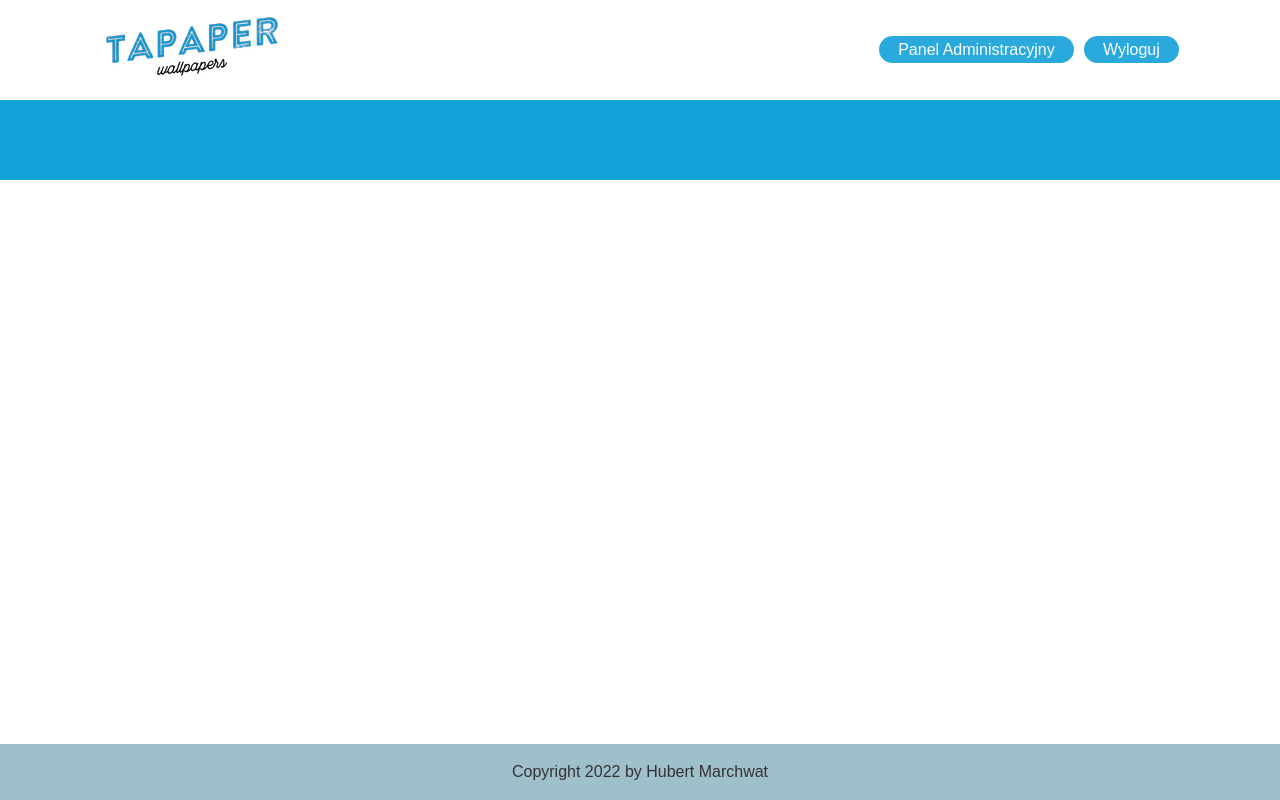
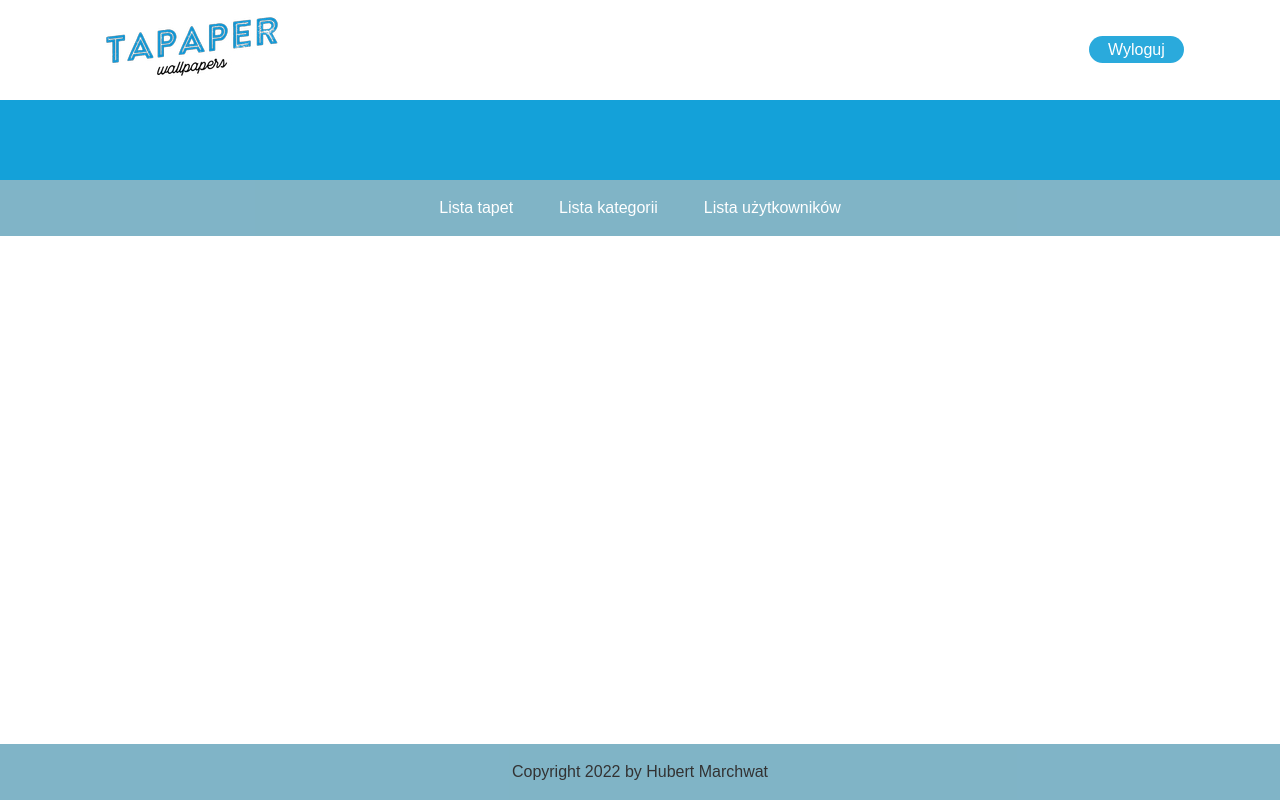
Before and after one commit to Hubo1998/TapaperWallpapersite, a PHP site: page /category.php?id=1 in a window 1280 px wide. Run offline with PHP 8.4, Linux system fonts and the light colour scheme; the visitor is signed in with stand-in values (Sample User, id 1); data that the repository does not hold is empty.

Commit message:
Dodanie panelu administracyjnego, pobieranie obrazków, obsługa błędów.

```diff
--- a/Login.php
+++ b/Login.php
@@ -13,7 +13,7 @@
 <body>
     <?php require __DIR__ . "/layout/header.php"; ?>
 
-    <form action="checklogin.php" method="post">
+    <form action="/supportfiles/checklogin.php" method="post">
         <div class="imgcontainer">
             <img src="images/avatar.png" alt="avatar picture" class="avatar">
         </div>
--- a/adminpanel/categoryadd.php
+++ b/adminpanel/categoryadd.php
@@ -11,7 +11,8 @@
 </head>
 
 <body>
-    <?php require __DIR__ . "../../layout/header.php"; ?>
+    <?php require __DIR__ . "../../layout/header.php";
+    if($_SESSION['login']!='OK'){header("Location: /index.php");}?>
 
     <?php require __DIR__ . "../../layout/footer.php"; ?>
 </body>
--- a/adminpanel/categorylist.php
+++ b/adminpanel/categorylist.php
@@ -11,7 +11,8 @@
 </head>
 
 <body>
-    <?php require __DIR__ . "../../layout/header.php"; ?>
+    <?php require __DIR__ . "../../layout/header.php";
+    if($_SESSION['login']!='OK'){header("Location: /index.php");}?>
 
     <?php require __DIR__ . "../../layout/footer.php"; ?>
 </body>
--- a/adminpanel/useradd.php
+++ b/adminpanel/useradd.php
@@ -11,7 +11,8 @@
 </head>
 
 <body>
-    <?php require __DIR__ . "../../layout/header.php"; ?>
+    <?php require __DIR__ . "../../layout/header.php";
+    if($_SESSION['login']!='OK'){header("Location: /index.php");}?>
 
     <?php require __DIR__ . "../../layout/footer.php"; ?>
 </body>
--- a/adminpanel/userlist.php
+++ b/adminpanel/userlist.php
@@ -11,7 +11,8 @@
 </head>
 
 <body>
-    <?php require __DIR__ . "../../layout/header.php"; ?>
+    <?php require __DIR__ . "../../layout/header.php";
+    if($_SESSION['login']!='OK'){header("Location: /index.php");}?>
 
     <?php require __DIR__ . "../../layout/footer.php"; ?>
 </body>
--- a/adminpanel/wallpaperadd.php
+++ b/adminpanel/wallpaperadd.php
@@ -11,7 +11,8 @@
 </head>
 
 <body>
-    <?php require __DIR__ . "../../layout/header.php"; ?>
+    <?php require __DIR__ . "../../layout/header.php";
+    if($_SESSION['login']!='OK'){header("Location: /index.php");}?>
 
     <?php require __DIR__ . "../../layout/footer.php"; ?>
 </body>
--- a/adminpanel/wallpaperlist.php
+++ b/adminpanel/wallpaperlist.php
@@ -11,7 +11,8 @@
 </head>
 
 <body>
-    <?php require __DIR__ . "../../layout/header.php"; ?>
+    <?php require __DIR__ . "../../layout/header.php";
+    if($_SESSION['login']!='OK'){header("Location: /index.php");}?>
 
     <?php require __DIR__ . "../../layout/footer.php"; ?>
 </body>
--- a/category.php
+++ b/category.php
@@ -16,7 +16,7 @@
     require __DIR__ . "/layout/header.php";
     $idkategoria = $_GET['id'];
     $nazwakategorii = DBArrayQuery("Select kategoria.nazwa from kategoria where kategoria.idkategoria=$idkategoria;");
-    $tapetykategorii = DBArrayQuery("Select tapeta.nazwapliku from tapeta where kategoria_idkategoria=$idkategoria;");
+    $tapetykategorii = DBArrayQuery("Select tapeta.nazwapliku,idtapeta from tapeta where kategoria_idkategoria=$idkategoria;");
     ?>
     <div class="wallpapercontainerheader">
         <?php echo $nazwakategorii[0][0]; ?>
@@ -26,7 +26,7 @@
         foreach ($tapetykategorii as $value) {
             echo "
             <div class='wallpaperbox'>
-                <a href='wallpaper.php'>
+                <a href='wallpaper.php?id=$value[1]'>
                     <img src='images/$value[0]' alt='' class='wallpaper'>
                 </a>
             </div>";
--- a/css/headerfooterstyle.css
+++ b/css/headerfooterstyle.css
@@ -4,13 +4,15 @@
     font-family: Arial, Helvetica, sans-serif;
     text-decoration: none;
 }
-html{
+
+html {
     position: relative;
     min-height: 100%;
     width: 100%;
 }
-body{
-    margin:0 0 8vmin;
+
+body {
+    margin: 0 0 8vmin;
     width: 100%;
 }
 
@@ -40,7 +42,6 @@ body{
     opacity: 0.9;
     text-align: center;
     transition: all 0.3s;
-    margin-inline: 5px;
 }
 
 .loginbutton:hover {
@@ -64,9 +65,23 @@ body{
     border-radius: 15px;
     margin-inline: 10px;
 }
-.category:hover{
+
+.category:hover {
     background-color: #10678a;
 }
+
+.admincontainer {
+    height: 7vmin;
+    background-color: #61a2b9;
+    opacity: 0.8;
+}
+
+.adminbutton {
+    padding: .5em 1em;
+    border-radius: 10px;
+    margin-inline: 7px;
+}
+
 
 
 /* Stopka */
@@ -77,7 +92,7 @@ body{
     display: flex;
     align-items: center;
     justify-content: center;
-    background-color: #88B0BF;
+    background-color: #61a2b9;
     opacity: 0.8;
     width: 100%;
     min-height: 7vmin;
@@ -85,9 +100,8 @@ body{
 }
 
 
-@media (max-width: 992px)
-{
-    .topheader{
+@media (max-width: 992px) {
+    .topheader {
         height: 15vmin;
     }
 
--- a/css/wallpaperstyle.css
+++ b/css/wallpaperstyle.css
@@ -41,6 +41,9 @@
     height: 26px;
     transition: 0.5s;
     cursor: pointer;
+    display: flex;
+    align-items: center;
+    justify-content: center;
 }
 .wallpaperbutton:hover{
     box-shadow: black 0px 4px 15px;
--- a/layout/header.php
+++ b/layout/header.php
@@ -10,11 +10,7 @@ $data=DBArrayQuery("Select * from kategoria;");
         <div>
         <?php
         if($_SESSION['login']=='OK'){
-            echo '<a href="#" class="loginbutton">Panel Administracyjny</a>';
-        }
-
-        if($_SESSION['login']=='OK'){
-            echo '<a href="/Logout.php" class="loginbutton">Wyloguj</a>';
+            echo '<a href="/supportfiles/logout.php" class="loginbutton">Wyloguj</a>';
         }else{
             echo '<a href="/Login.php" class="loginbutton">Zaloguj</a>';
         }
@@ -28,4 +24,14 @@ $data=DBArrayQuery("Select * from kategoria;");
         }
         ?>
     </div>
+    <?php
+    if($_SESSION['login']=='OK'){
+        echo
+        '<div class="categoriescontainer admincontainer">
+            <a href="/adminpanel/wallpaperlist.php" class="category adminbutton">Lista tapet</a>
+            <a href="/adminpanel/categorylist.php" class="category adminbutton">Lista kategorii</a>
+            <a href="/adminpanel/userlist.php" class="category adminbutton">Lista użytkowników</a>
+        </div>';
+    }?>
+
 </header>
--- a/checklogin.php
+++ b/supportfiles/checklogin.php
@@ -1,4 +1,4 @@
-<?php require("functions/db.php"); ?>
+<?php require __DIR__ . "../../functions/db.php"; ?>
 <!DOCTYPE html>
 <html lang="pl">
 
@@ -17,9 +17,9 @@
 
     if (hash('sha256', $haslo) == $haslozbazy) {
         $_SESSION['login'] = 'OK';
-        header("Location: index.php");
+        header("Location: /index.php");
     } else {
-        header("Location: Login.php?log=incorrect");
+        header("Location: /Login.php?log=incorrect");
     }
     ?>
 </body>
--- a/Logout.php
+++ b/supportfiles/logout.php
@@ -15,11 +15,10 @@ session_start();
     <?php
     if ($_SESSION['login'] == 'OK') {
         $_SESSION['login'] = 'NOTOK';
-        header("Location: index.php");
+        header("Location: /index.php");
     } else {
-        header("Location: Login.php");
+        header("Location: /Login.php");
     }
-
     ?>
 </body>
 
```
Also changed, not shown: wallpaper.php (+18 -16 lines).
